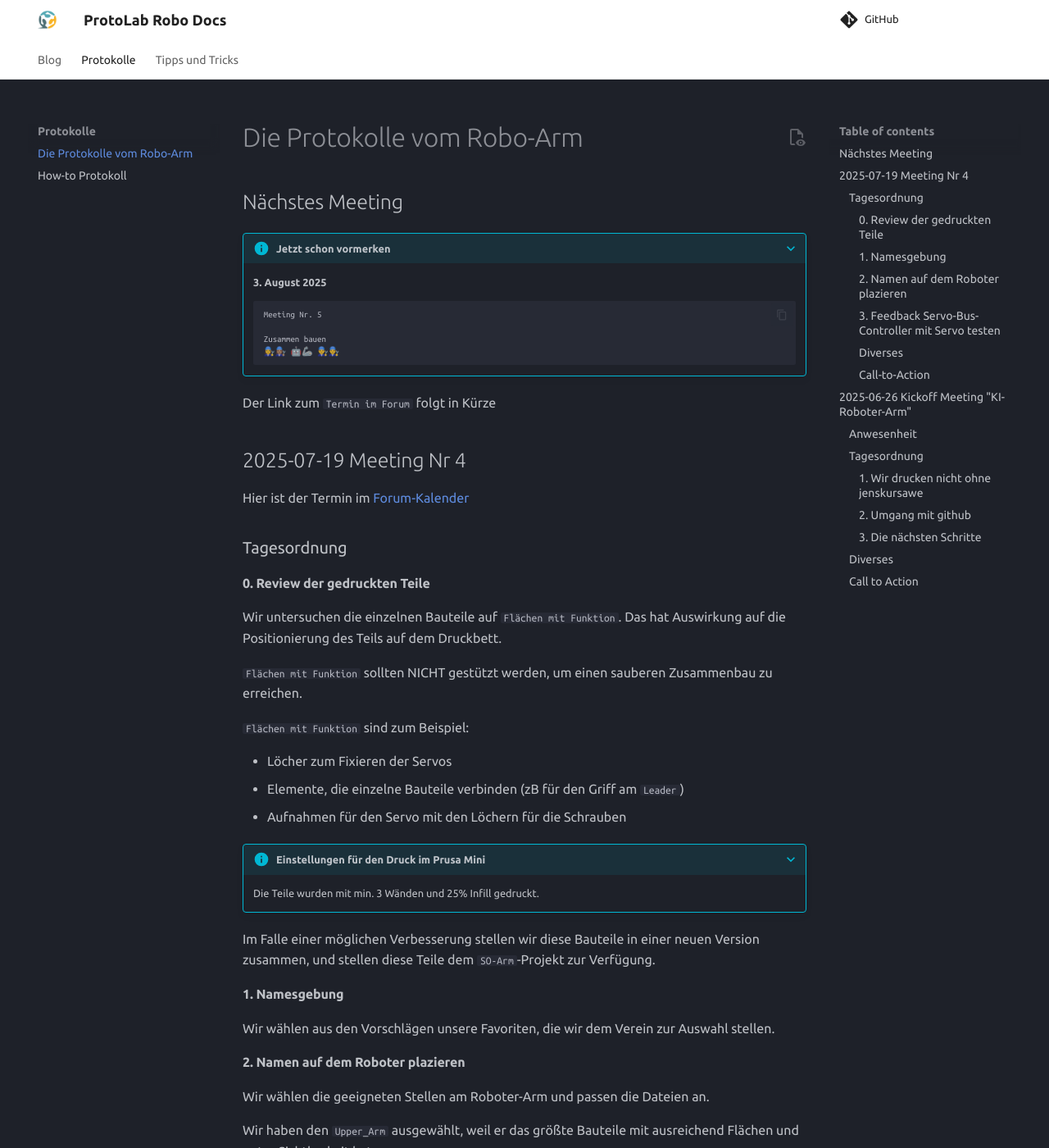
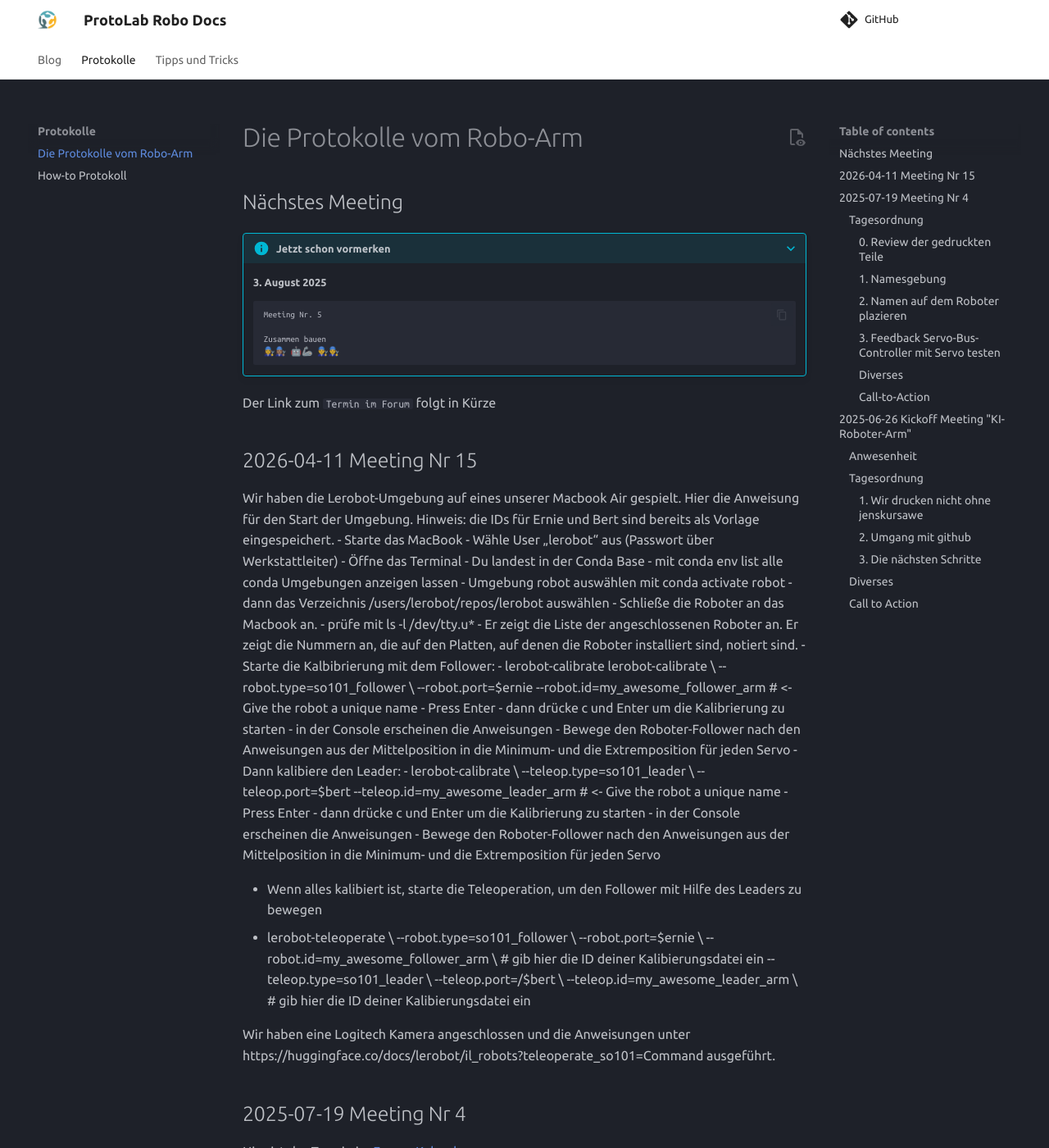
Before and after one commit to garagelab-dus/protolab-robo-docs, an MkDocs documentation site: the page built from docs/Protokolle/Backlog.md, in a window 1280 px wide and 1400 px high. Shown: the whole window at 82% size. Built offline with MkDocs 1.6.1 and Material for MkDocs 9.7.7, drawn with Linux system fonts in a browser that asks for light colours; comment, search, counter and statistics services are not loaded.

Commit message:
Add instructions for setting up Lerobot environment

````diff
--- a/docs/Protokolle/Backlog.md
+++ b/docs/Protokolle/Backlog.md
@@ -14,6 +14,49 @@
     ```
 
 Der Link zum `Termin im Forum` folgt in Kürze
+
+## 2026-04-11 Meeting Nr 15
+
+Wir haben die Lerobot-Umgebung auf eines unserer Macbook Air gespielt. Hier die Anweisung für den Start der Umgebung. Hinweis: die IDs für Ernie und Bert sind bereits als Vorlage eingespeichert.
+- Starte das MacBook
+- Wähle User „lerobot“ aus (Passwort über Werkstattleiter)
+- Öffne das Terminal
+- Du landest in der Conda Base
+- mit conda env list alle conda Umgebungen anzeigen lassen
+- Umgebung robot auswählen mit conda activate robot
+- dann das Verzeichnis /users/lerobot/repos/lerobot auswählen
+- Schließe die Roboter an das Macbook an.
+- prüfe mit ls -l /dev/tty.u*
+- Er zeigt die Liste der angeschlossenen Roboter an. Er zeigt die Nummern an, die auf den Platten, auf denen die Roboter installiert sind, notiert sind.
+- Starte die Kalbibrierung mit dem Follower:
+- lerobot-calibrate lerobot-calibrate \
+    --robot.type=so101_follower \
+    --robot.port=$ernie
+    --robot.id=my_awesome_follower_arm # <- Give the robot a unique name
+- Press Enter
+- dann drücke c und Enter um die Kalibrierung zu starten
+- in der Console erscheinen die Anweisungen
+- Bewege den Roboter-Follower nach den Anweisungen aus der Mittelposition in die Minimum- und die Extremposition für jeden Servo
+- Dann kalibiere den Leader:
+- lerobot-calibrate \
+    --teleop.type=so101_leader \
+    --teleop.port=$bert
+    --teleop.id=my_awesome_leader_arm # <- Give the robot a unique name
+- Press Enter
+- dann drücke c und Enter um die Kalibrierung zu starten
+- in der Console erscheinen die Anweisungen
+- Bewege den Roboter-Follower nach den Anweisungen aus der Mittelposition in die Minimum- und die Extremposition für jeden Servo
+
+- Wenn alles kalibiert ist, starte die Teleoperation, um den Follower mit Hilfe des Leaders zu bewegen
+- lerobot-teleoperate \
+    --robot.type=so101_follower \
+    --robot.port=$ernie \
+    --robot.id=my_awesome_follower_arm \ # gib hier die ID deiner Kalibierungsdatei ein
+    --teleop.type=so101_leader \
+    --teleop.port=/$bert \
+    --teleop.id=my_awesome_leader_arm \ # gib hier die ID deiner Kalibierungsdatei ein
+
+Wir haben eine Logitech Kamera angeschlossen und die Anweisungen unter https://huggingface.co/docs/lerobot/il_robots?teleoperate_so101=Command ausgeführt.
 
 ## 2025-07-19 Meeting Nr 4
 
````
